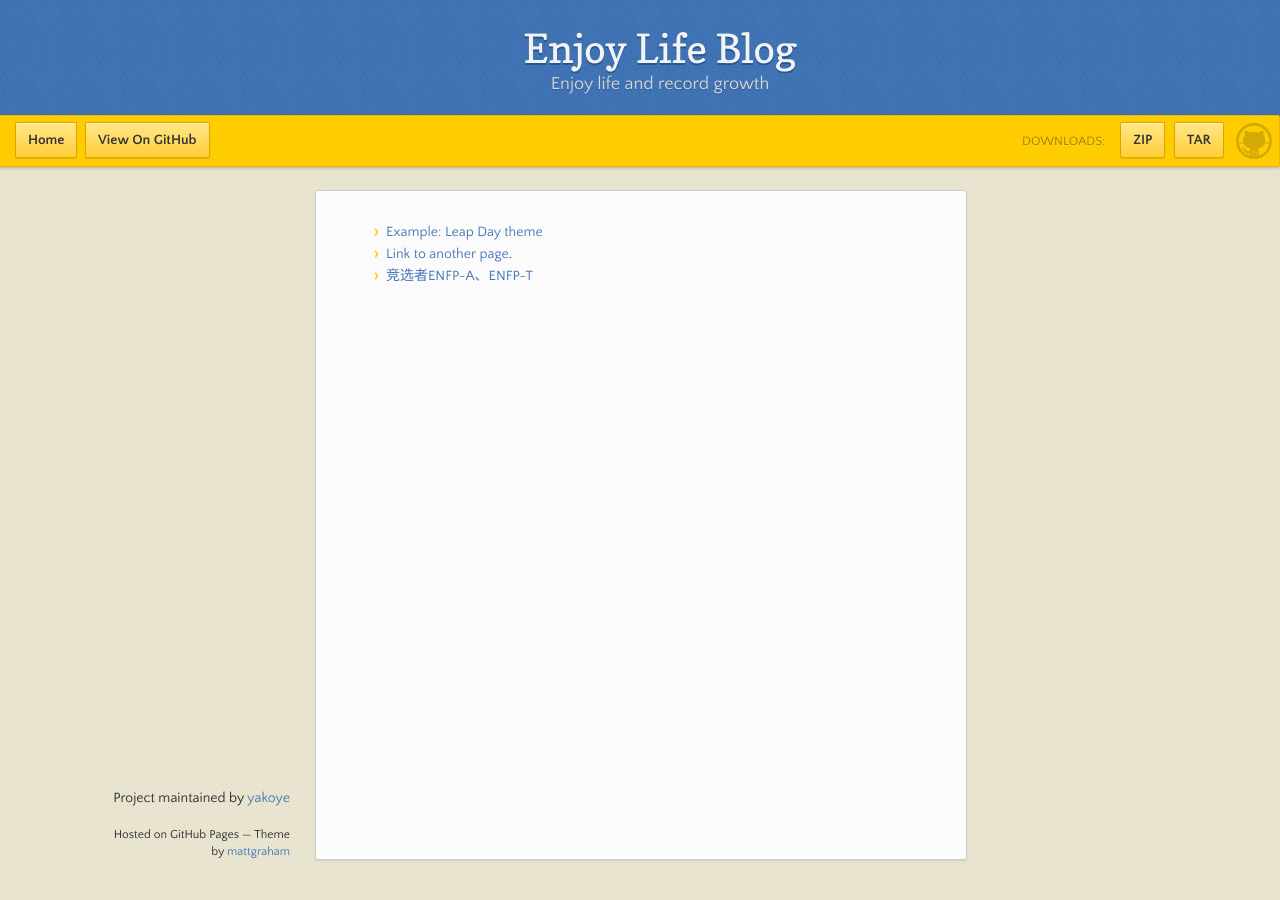
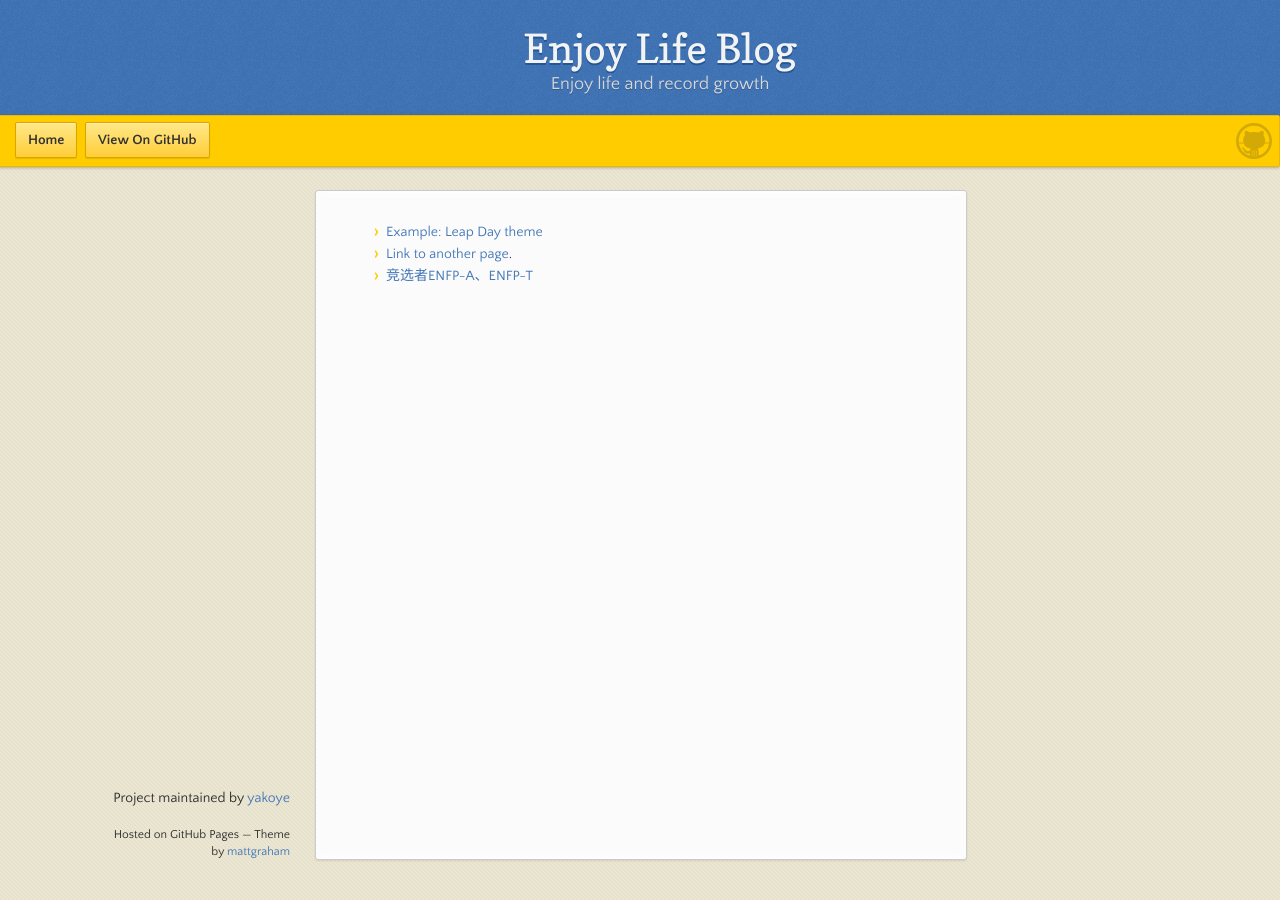
Before and after one commit to yakoye/enjoylife.github.io, a Jekyll site: the page built from index.md, in a window 1280 px wide. Built offline with Jekyll 4.4.1, drawn with Linux system fonts in a browser that asks for light colours.

Commit message:
update file

```diff
--- a/_layouts/default.html
+++ b/_layouts/default.html
@@ -26,7 +26,7 @@
         <span id="logo"></span>
 
         <!-- 添加 Home 按钮 -->
-        <a href="../index.md" class="button home"><strong>Home</strong></a>
+        <a href="https://yakoye.github.io/enjoylife.github.io/" class="button home"><strong>Home</strong></a>
 
         <a href="{{ site.github.repository_url }}" class="button fork"><strong>View On GitHub</strong></a>
 
--- a/_sass/jekyll-theme-leap-day.scss
+++ b/_sass/jekyll-theme-leap-day.scss
@@ -272,7 +272,9 @@ header {
   }
   .downloads {
     float: right;
-    margin: 0 45px 0 0;
+    // margin: 0 45px 0 0;
+    //margin-right: 60px;
+    display: none;
 
     span {
       float: left;
@@ -433,7 +435,8 @@ footer {
     width: 100%;
 
     .downloads {
-      margin-right: 60px;
+      //margin-right: 60px;
+      display: none;
     }
 
     .fork {
@@ -503,7 +506,8 @@ footer {
     }
 
     .downloads {
-      margin-right: 60px;
+      // margin-right: 60px;
+      display: none;
     }
   }
 
```
